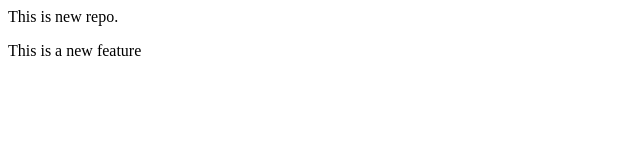
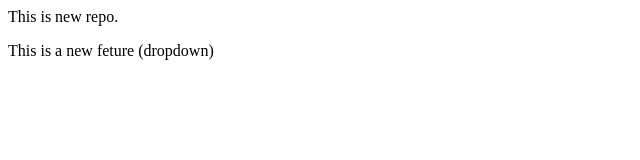
Before and after one commit to Shiva03045/localrepo, a plain HTML site: page index.html in a window 1280 px wide. Shown: the full height of the page, 0-640 px from the left. Drawn offline with Linux system fonts and the light colour scheme.

```diff
--- a/index.html
+++ b/index.html
@@ -1,2 +1,2 @@
 <p>This is new repo.</p>
-<p>This is a new feature</p>
+<p>This is a new feture (dropdown)</p>
```
